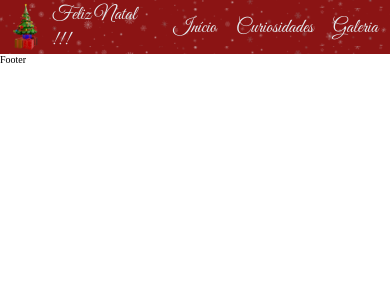
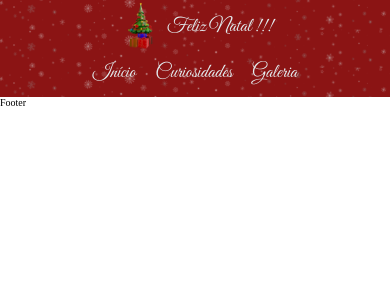
Before and after one commit to lolimamota/valeunatalina, a React (Vite) app: page / in a window 390 px wide. Shown: the top 300 px of the page. Built offline with nearby package versions, Linux system fonts and the light colour scheme; a web font is replaced by a local one.

Commit message:
ADD: @media da header para mobile e tablet

```diff
--- a/src/styles/componentStyle/header.module.scss
+++ b/src/styles/componentStyle/header.module.scss
@@ -1,5 +1,5 @@
 @use '@styles/patterns/colors.scss' as color;
-@use '@styles/patterns/mixins/flex.module.scss' as mixins;
+@use '@styles/patterns/mixins/mixins.scss' as mixins;
 @use '@styles/patterns/variables.scss' as variable;
 
 .headerStyle {
@@ -15,6 +15,14 @@
     font-family: variable.$greatVibes;
     font-size: variable.$fontH1;
     font-weight: 400;
+
+    @include mixins.queryMobile{
+        @include mixins.flex($direction: column)
+    }
+
+    @include mixins.queryTablet{
+        @include mixins.flex($direction: row, $justify: space-between)
+    }
 }
 
 .sectionLogo {
--- a/src/styles/patterns/mixins/mediaquery.module.scss
+++ b/src/styles/patterns/mixins/mediaquery.module.scss
@@ -1,18 +1,18 @@
 @use '@styles/patterns/variables.scss' as break;
 
-@mixin mediaMobile{
+@mixin queryMobile{
     @media screen and (min-width: break.$mobile) and (max-width: break.$tablet) {
         @content;
     };
 }
 
-@mixin mediaTablet{
+@mixin queryTablet{
     @media screen and (min-width: break.$tablet) and (max-width: break.$desktop) {
         @content;
     };
 }
 
-@mixin mediaDesktop{
+@mixin queryDesktop{
     @media screen and (min-width: break.$desktop) {
         @content;
     };
```
